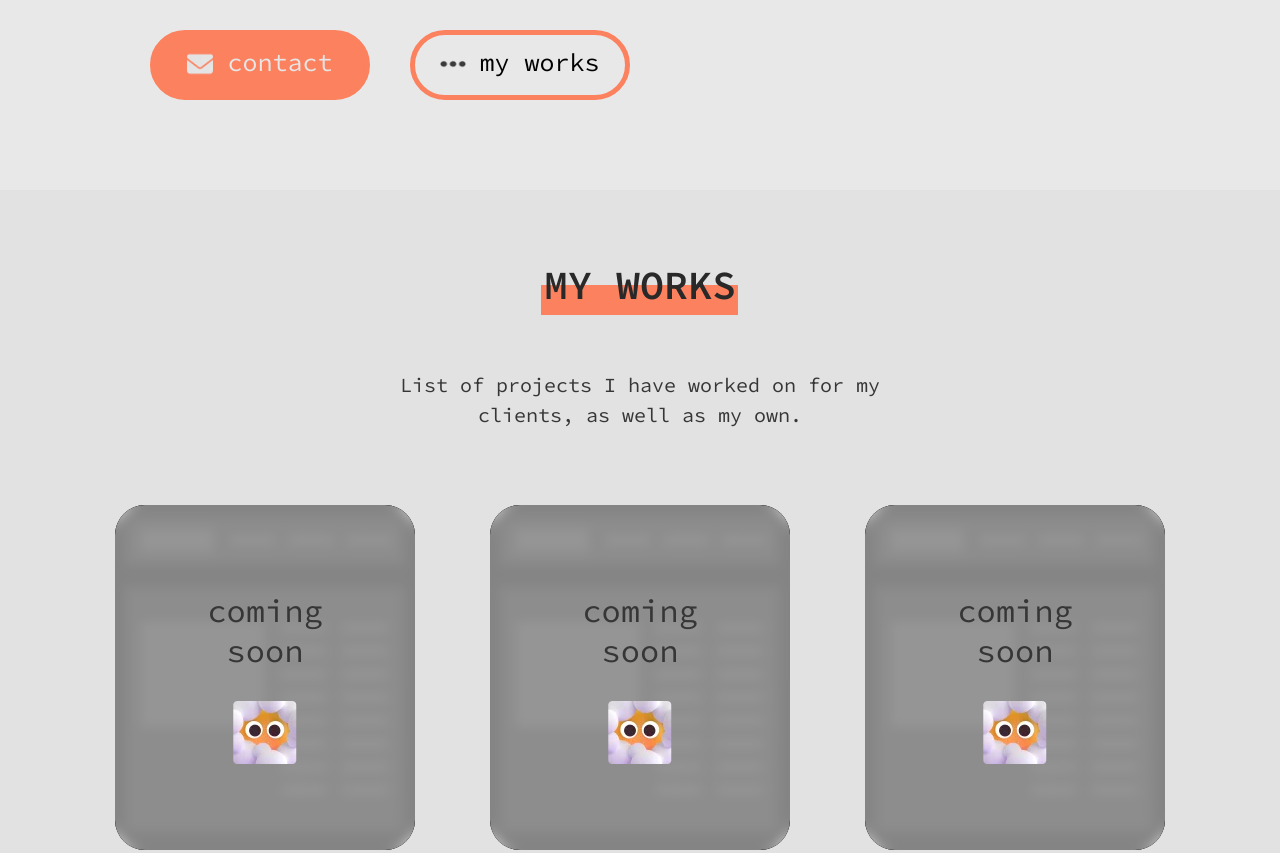
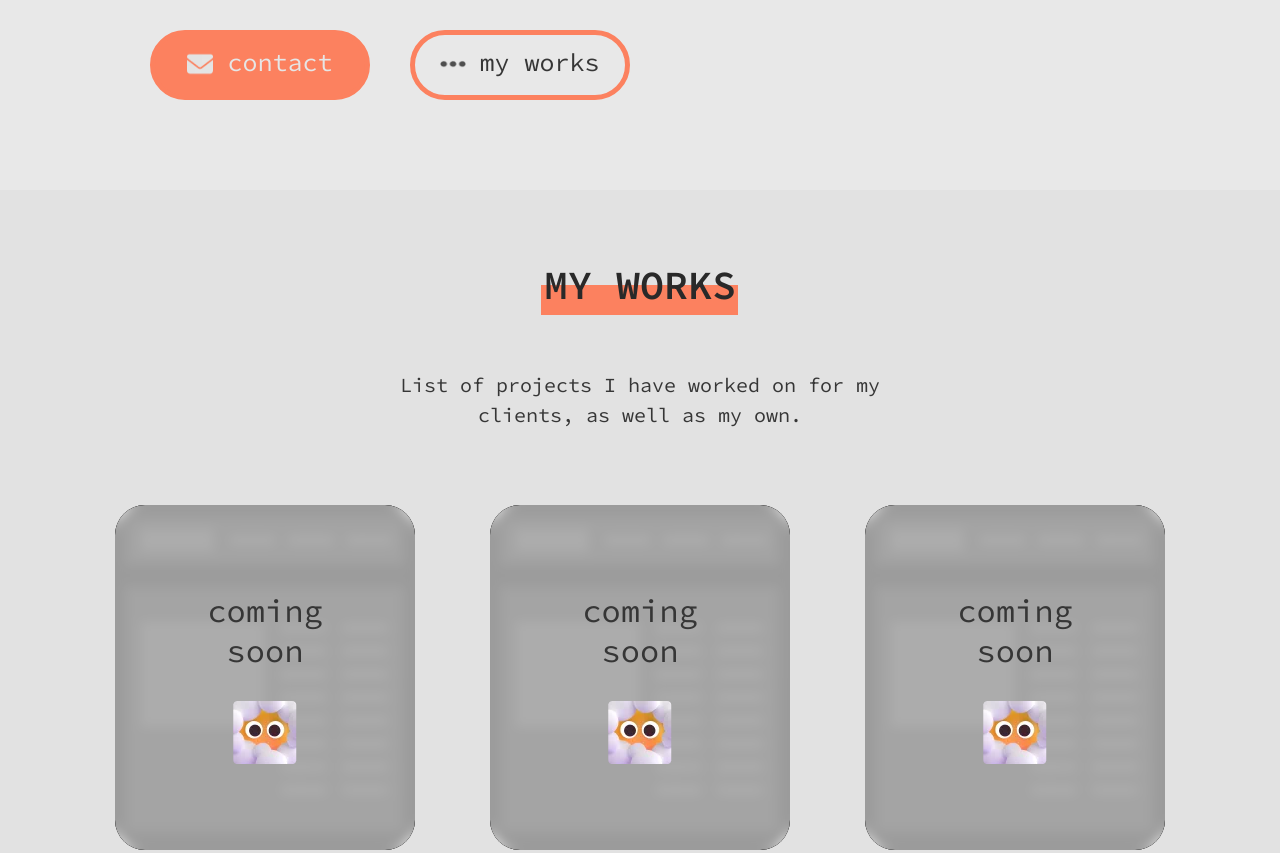
Before and after one commit to liv3rise/lvrs-portfolio, a website built with Vite: page index.html in a window 1280 px wide. Shown: the part 662-1515 px from the top of the page. Built offline with nearby package versions, Linux system fonts and the light colour scheme.

Commit message:
made a header with functional buttons and some fixes

```diff
--- a/src/scss/sections/_works.scss
+++ b/src/scss/sections/_works.scss
@@ -51,7 +51,7 @@
         top: 0;
         left: 0;
         position: absolute;
-        background: rgba(22, 22, 22, 0.863);
+        background: rgba($bg-primary-dark, 0.863);
         backdrop-filter: blur(5.5px);
         -webkit-backdrop-filter: blur(5.5px);
     }
--- a/src/scss/themes/_light.scss
+++ b/src/scss/themes/_light.scss
@@ -50,10 +50,10 @@
 
             &:last-of-type {
                 background-color: transparent;
-                color: black;
+                color: $text-secondary-light;
 
                 img {
-                    filter: invert(85%);
+                    filter: invert(75%);
                 }
             }
 
@@ -68,7 +68,7 @@
         background-color: $bg-secondary-light;
 
         &__item-overlay {
-            background: rgba(197, 197, 197, 0.651);
+            background: rgba($bg-primary-light, 0.651);
         }
 
         &__item-text {
```
